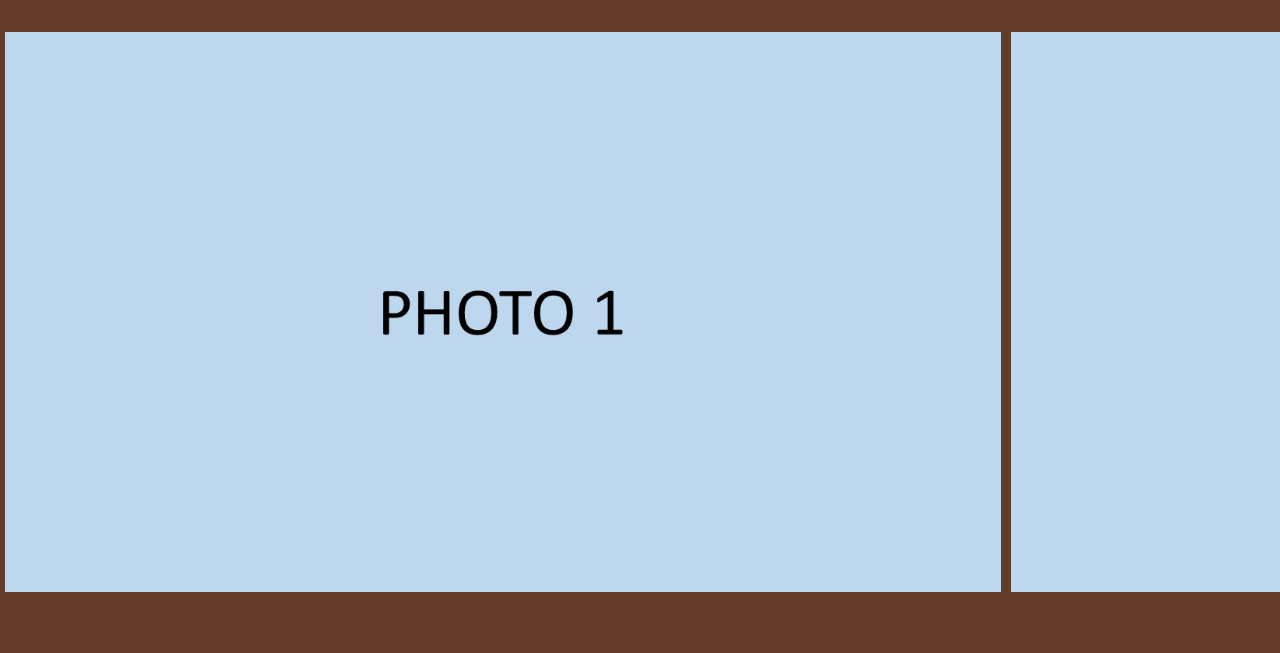
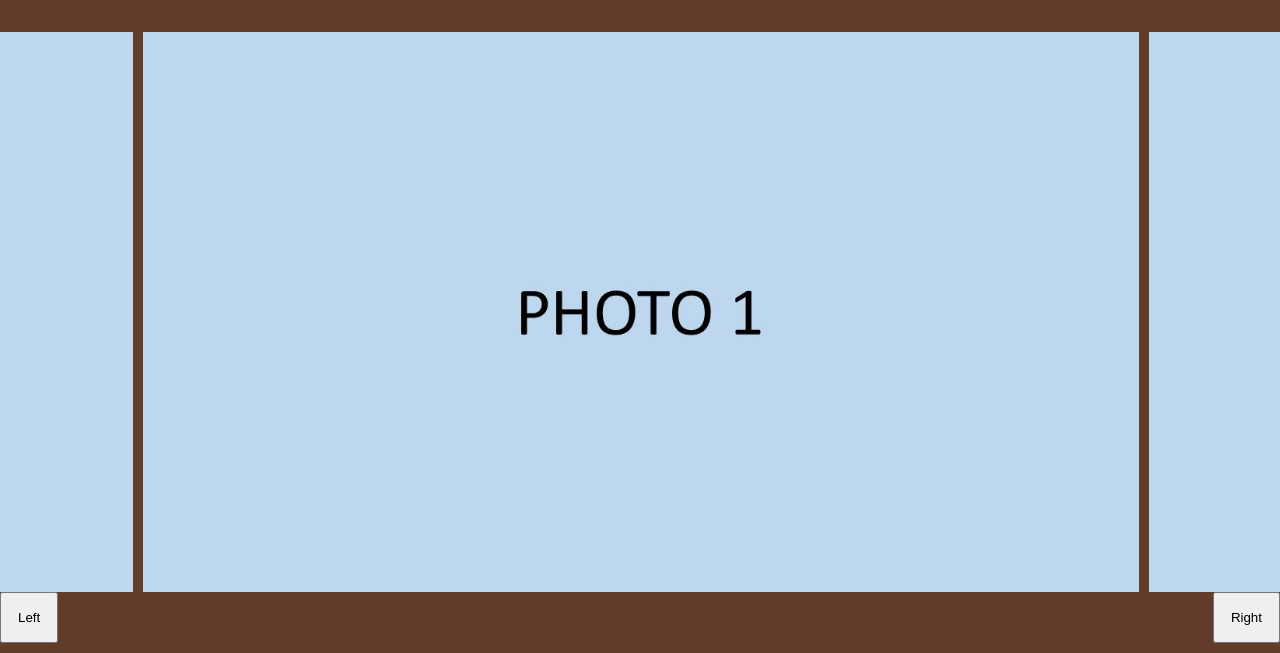
Before and after one commit to hubatrifusz/kami, a plain HTML site: page pages/index.html in a window 1280 px wide. Shown: the part 96-749 px from the top of the page. Drawn offline with Linux system fonts and the light colour scheme; a web font is replaced by a local one.

Commit message:
carousel scrolls, working on loopback

```diff
--- a/pages/index.html
+++ b/pages/index.html
@@ -10,6 +10,7 @@
 
     <script defer src="/scripts/script.js"></script>
     <script defer src="/scripts/addElements.js"></script>
+    <script defer src="/scripts/carousel.js"></script>
 
 </head>
 
@@ -26,6 +27,8 @@
                 <img src="/photos/carousel/carousel5.JPG" alt="">
                 <img src="/photos/carousel/carousel6.JPG" alt="">
             </div>
+            <button onclick="carouselScrollLeft()" style="color: black; padding: 1rem; position: absolute; left: 0;">Left</button>
+            <button onclick="carouselScrollRight()" style="color: black; padding: 1rem; right: 0; position: absolute;">Right</button>
         </div>
 
         <div class="text_block">
--- /dev/null
+++ b/scripts/carousel.js
@@ -0,0 +1,60 @@
+const carouselList = document.querySelectorAll('.carousel');
+const imageContainerList = document.querySelectorAll('.carousel_image_container');
+
+const imageContainer = document.querySelector('.carousel_image_container');
+const carousel = document.querySelector('.carousel');
+
+//*SETUP
+let currentImageIndex = 2;
+
+imageArray = Array.from(imageContainer.children);
+
+carousel.style.scrollBehavior = 'auto';
+carousel.scrollLeft += (imageArray[currentImageIndex].getBoundingClientRect().left - window.innerWidth/2 + imageArray[currentImageIndex+1].getBoundingClientRect().width/2);
+carousel.style.scrollBehavior = 'smooth';
+
+const lastTwoClones = imageArray.slice(-2).map(img => img.cloneNode(true));
+const firstTwoClones = imageArray.slice(0,2).map(img => img.cloneNode(true));
+
+imageContainer.innerHTML = '';
+
+lastTwoClones.forEach(img => imageContainer.appendChild(img));
+imageArray.forEach(img => imageContainer.appendChild(img));
+firstTwoClones.forEach(img => imageContainer.appendChild(img));
+
+//FUNCTIONS
+let isScrolling = false;
+
+function carouselScrollLeft() {
+    if (isScrolling) return;
+
+
+
+    isScrolling = true
+
+    carousel.scrollLeft -= (imageArray[currentImageIndex].getBoundingClientRect().width/2) + (imageArray[currentImageIndex-1].getBoundingClientRect().width/2);
+    currentImageIndex--;
+
+    setTimeout(() => {
+        isScrolling = false;
+    }, 300);
+    //TODO only scrolls to 2126 pixels??
+    if (currentImageIndex-1 == 0) {
+        // carousel.scrollLeft =+ imageContainer.children[imageContainer.children.length-3].getBoundingClientRect().left;
+        console.log(imageContainer.children[imageContainer.children.length-3].getBoundingClientRect().left)
+        console.log(carousel.scrollLeft)
+    }
+
+}
+
+function carouselScrollRight() {
+    if (isScrolling) return;
+    isScrolling = true
+
+    carousel.scrollLeft += (imageContainer.children[currentImageIndex].getBoundingClientRect().width/2) + (imageContainer.children[currentImageIndex+1].getBoundingClientRect().width/2);
+    currentImageIndex++;
+
+    setTimeout(() => {
+        isScrolling = false;
+    }, 300);
+}
--- a/styles/style/style.scss
+++ b/styles/style/style.scss
@@ -395,6 +395,7 @@ html {
       }
 
       .carousel {
+        scroll-behavior: smooth;
         width: 100%;
         overflow: hidden;
 
@@ -405,8 +406,8 @@ html {
 
           img {
             height: 70vh;
-            margin-left: 5px;
-            margin-right: 5px;
+            padding-left: 5px;
+            padding-right: 5px;
           }
         }
       }
```
Also changed, not shown: styles/style/style.css, 1 other file.
